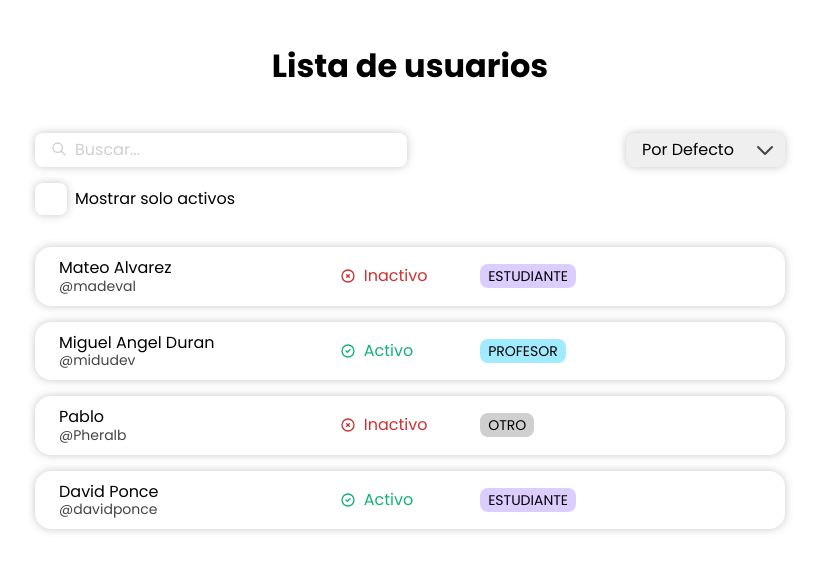
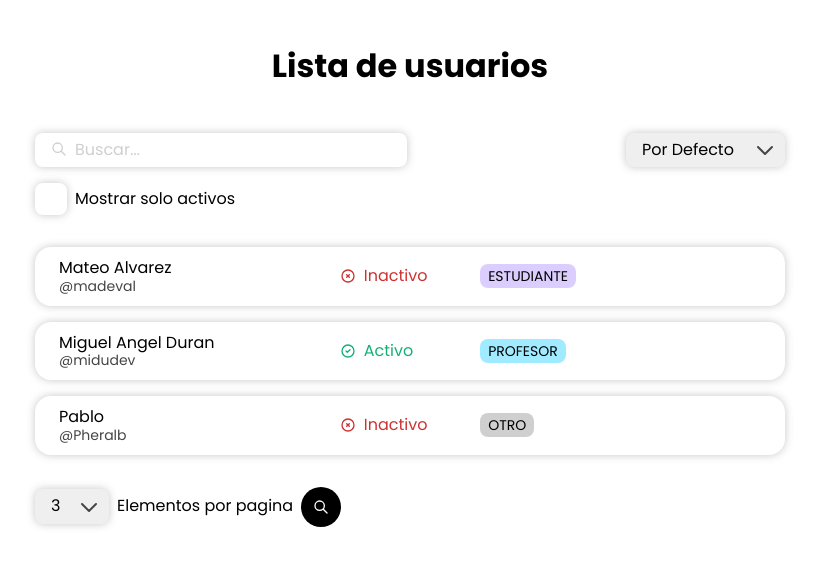
Before and after one commit to maadeval/users-list, a React (Vite) app: page / in a window 1280 px wide. Shown: the top 570 px of the page, without its empty margins (230-1049 px from the left). Built offline with nearby package versions, Linux system fonts and the light colour scheme.

Commit message:
feat: apply user list

```diff
--- a/src/components/UsersList/UsersList.jsx
+++ b/src/components/UsersList/UsersList.jsx
@@ -1,20 +1,28 @@
 import { useFilters } from "lib/hooks/useFilters"
+import { useState } from "react"
 import {
   filterActiveUsers,
   filterUsersByName,
+  paginationUsers,
   sortUsers,
 } from "../../lib/users/filterUsers"
 import UsersListFilters from "../UsersListFilters/UsersListFilters"
+import UsersListPagination from "../UsersListPagination"
 import UsersListRows from "../UsersListRows"
 
 import style from "./UserList.module.css"
 
 const UsersList = ({ initialUsers }) => {
+  const [page, setPage] = useState(1)
+  const [usersPerPage, setUsersPerPage] = useState(3)
   const { search, active, sort, ...setFiltersFunctions } = useFilters()
-
-  let filteredUsers = filterActiveUsers(initialUsers, active)
-  filteredUsers = filterUsersByName(filteredUsers, search)
-  filteredUsers = sortUsers(filteredUsers, sort)
+  const filteredUsers = getUsers(initialUsers, {
+    search,
+    active,
+    sort,
+    page,
+    usersPerPage,
+  })
 
   return (
     <section className={style.layout}>
@@ -26,8 +34,26 @@ const UsersList = ({ initialUsers }) => {
         {...setFiltersFunctions}
       />
       <UsersListRows users={filteredUsers} />
+      <UsersListPagination
+        page={page}
+        usersPerPage={usersPerPage}
+        setPage={setPage}
+        setUsersPerPage={setUsersPerPage}
+      />
     </section>
   )
 }
 
+const getUsers = (
+  initialUsers,
+  { search, active, sort, page = 1, usersPerPage = 3 }
+) => {
+  let filteredUsers = filterActiveUsers(initialUsers, active)
+  filteredUsers = filterUsersByName(filteredUsers, search)
+  filteredUsers = sortUsers(filteredUsers, sort)
+  filteredUsers = paginationUsers(filteredUsers, page, usersPerPage)
+
+  return filteredUsers
+}
+
 export default UsersList
--- /dev/null
+++ b/src/components/UsersListPagination/index.js
@@ -0,0 +1 @@
+export { default } from "./UsersListPagination"
```
